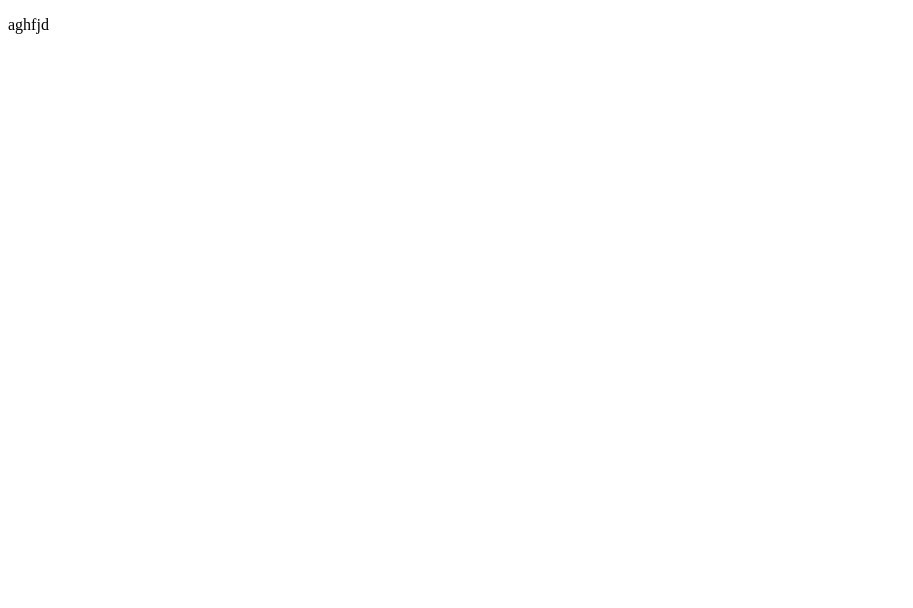
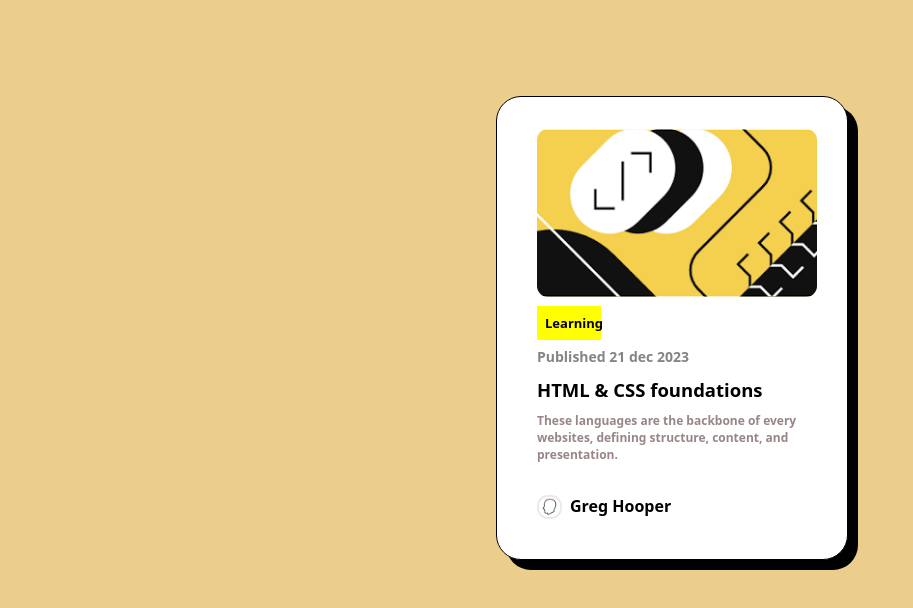
Before and after one commit to phyllumz/git-test, a plain HTML site: page index.html in a window 1280 px wide. Shown: the whole page, without its empty margins (0-913 px from the left). Drawn offline with Linux system fonts and the light colour scheme.

Commit message:
Initial commit

```diff
--- a/index.html
+++ b/index.html
@@ -4,12 +4,33 @@
   <meta charset="UTF-8">
   <meta name="viewport" content="width=device-width, initial-scale=1.0">
   <link rel="stylesheet" href="styles.css">
+  <link rel="preconnect" href="https://fonts.googleapis.com">
+<link rel="preconnect" href="https://fonts.gstatic.com" crossorigin>
+<link href="https://fonts.googleapis.com/css2?family=Roboto:ital,wght@0,100;0,300;0,400;0,500;0,700;0,900;1,100;1,300;1,400;1,500;1,700;1,900&display=swap" rel="stylesheet">
   <title>Document</title>
 
 </head>
 <body>
-  <div>
-    <p>aghfjd</p>
+  <div class="container">
+    <div class="blog-card">
+      <div class="content">
+        <img src="./img/Blog-post.png" alt="blog-post" width="280rem">
+        <p>Learning</p>
+        <h2>Published 21 dec 2023</h2>
+        <h1>HTML & CSS foundations</h1>
+        <h3>These languages are the backbone of every websites, defining structure, content, and presentation.</h3>
+        <div class="Greg-head">
+
+        <img src="./img/head-icon.png" alt="Greg-Pic" width="25px">
+
+
+        <h4>Greg Hooper</h4>
+        </div>
+      </div>
+      </div>
+      </div>
+    </div>
   </div>
+
 </body>
 </html>
--- a/styles.css
+++ b/styles.css
@@ -0,0 +1,98 @@
+*{
+  padding: 0;
+  margin: 0;
+
+  /* height: 50px; */
+  box-sizing: border-box;
+  font-family:system-ui, -apple-system, BlinkMacSystemFont, 'Segoe UI', Roboto, Oxygen, Ubuntu, Cantarell, 'Open Sans', 'Helvetica Neue', sans-serif;
+}
+
+body{
+
+  background-color: rgba(235, 203, 132, 0.932);
+}
+
+
+
+.content{
+  background-color: white;
+
+  border-radius: 25px;
+  border: 1px solid black;
+ width: 22rem;
+ height: 29rem;
+ margin-left: 31rem;
+ margin-top: 6rem;
+
+ box-shadow: 10px 10px ;
+
+
+
+}
+
+
+
+
+
+.content img{
+  /* border: 2px solid red; */
+  border-radius: 11px;
+  margin-left: 2.5rem;
+  margin-top: 2rem;
+}
+
+.content p{
+/* border: 2px solid yellow; */
+background-color: yellow;
+width:4rem;
+color:black ;
+font: 500;
+font-size: 13px;
+margin-left: 2.5rem;
+margin-top: 4px;
+font-weight: bold;
+text-align: center;
+padding:8px;
+}
+
+.content h2{
+  font-size: 14px;
+  opacity: 0.5;
+  color: rgb(15, 10, 10);
+  margin-top: 7px;
+  margin-left: 2.5rem ;
+}
+
+.content h1{
+  font-size: 18.5px;
+  font-weight: bold;
+  margin-top: 11px;
+  margin-left: 2.5rem ;
+  width: 275px;
+
+}
+
+.content h3 {
+  margin-top: 10px;
+  margin-left: 2.5rem ;
+font-size: 12px;
+width:18rem;
+
+color: rgba(99, 75, 75, 0.671);
+
+}
+
+.Greg-head{
+  display: flex;
+  flex-direction: row;
+
+}
+
+.Greg-head h4{
+  margin-top: 32px;
+  margin-left: 8px;
+}
+
+.Greg-head img{
+  border: 2px solid  rgb(240, 231, 231);
+}
```
Also changed, not shown: img/Blog-post.png (added), img/head-icon.png (added).
